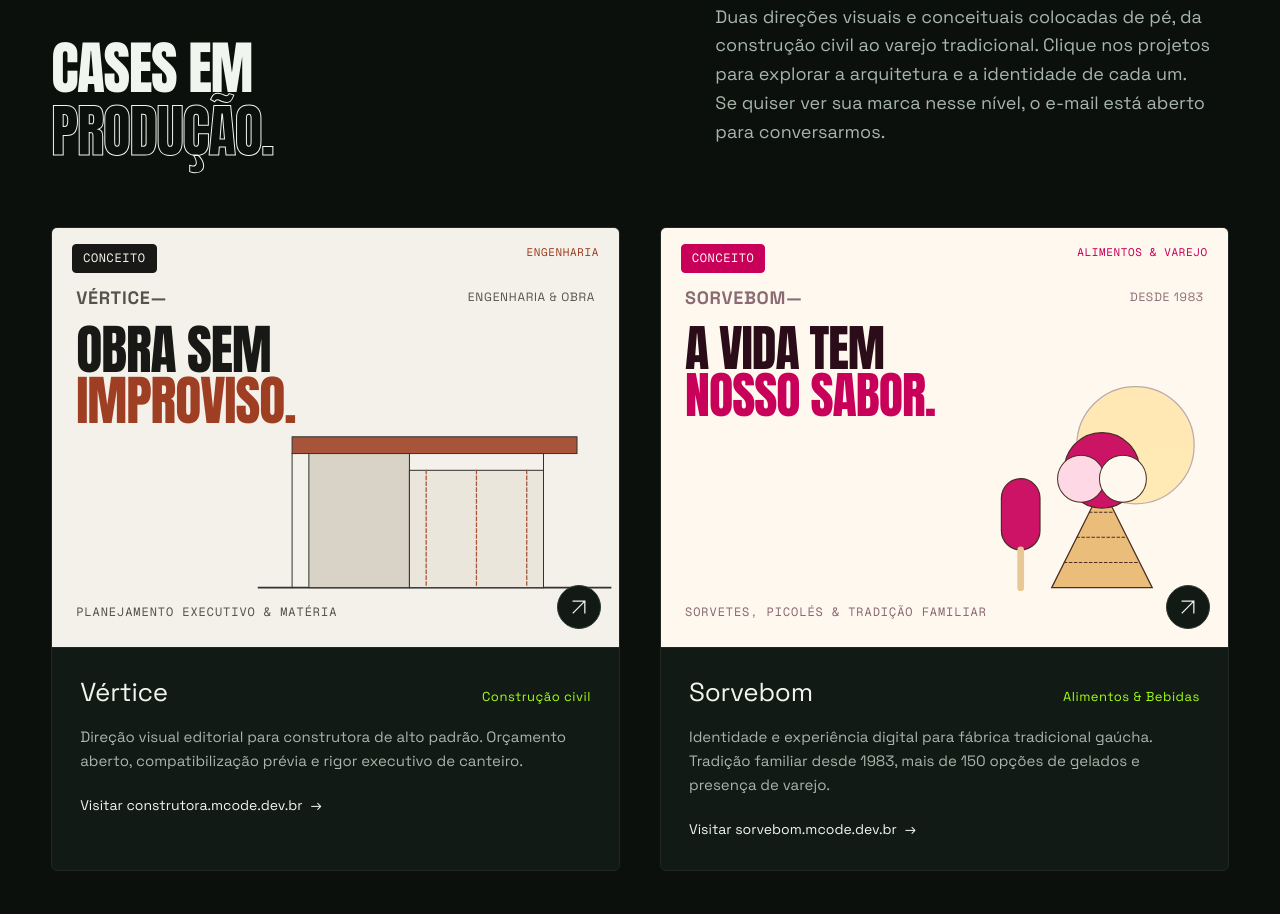
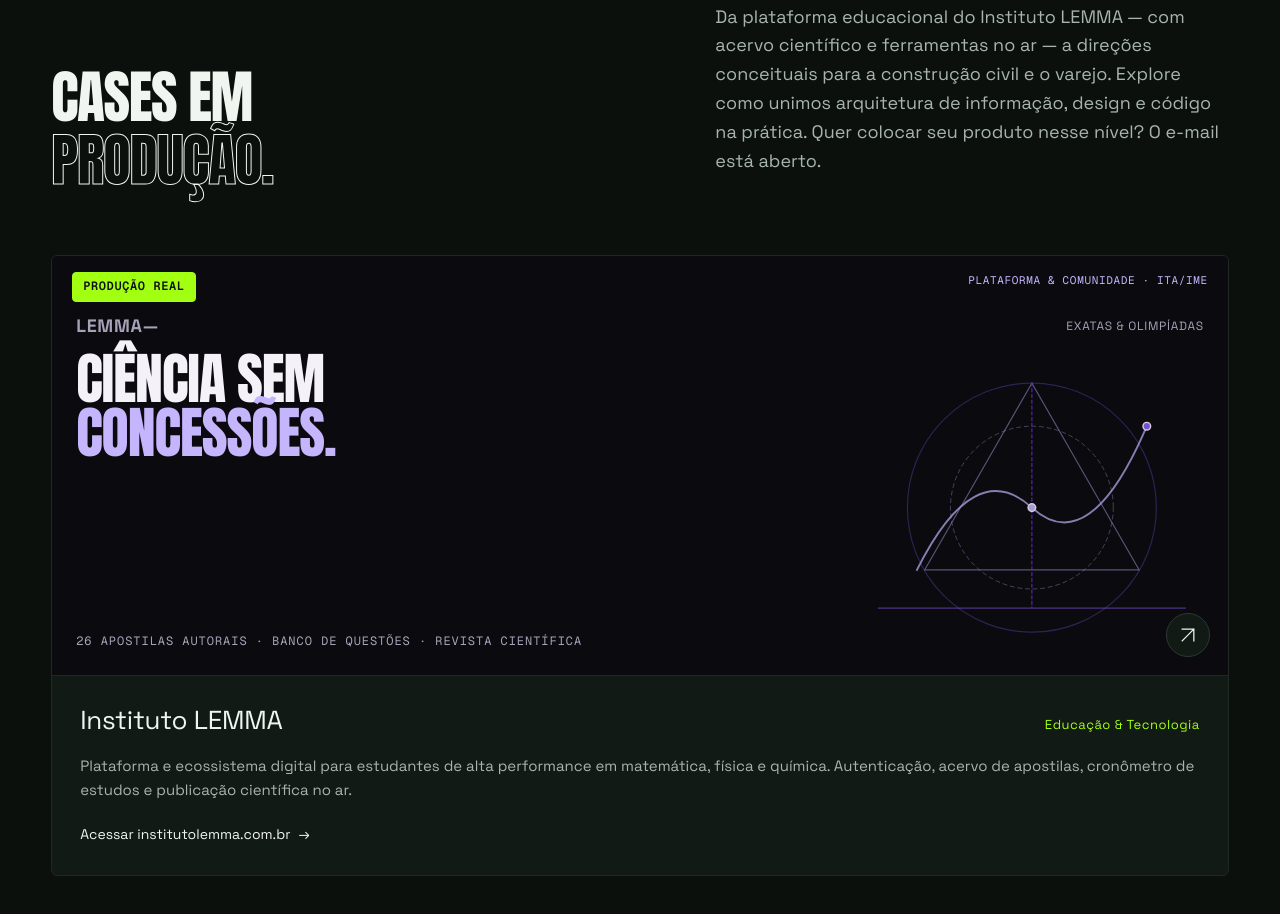
Before and after one commit to caioribi7/mcode-portfolio, a website with bundled scripts: page index.html in a window 1280 px wide. Shown: the part 920-1834 px from the top of the page. Built offline with nearby package versions, Linux system fonts and the light colour scheme.

Commit message:
feat: adicionar Instituto LEMMA como case em destaque no portfolio

```diff
--- a/index.html
+++ b/index.html
@@ -168,11 +168,54 @@
         <h2 id="work-title">CASES EM<br><span class="outlined">PRODUÇÃO.</span></h2>
       </div>
       <div class="heading-desc">
-        <p>Duas direções visuais e conceituais colocadas de pé, da construção civil ao varejo tradicional. Clique nos projetos para explorar a arquitetura e a identidade de cada um. Se quiser ver sua marca nesse nível, o e-mail está aberto para conversarmos.</p>
+        <p>Da plataforma educacional do Instituto LEMMA — com acervo científico e ferramentas no ar — a direções conceituais para a construção civil e o varejo. Explore como unimos arquitetura de informação, design e código na prática. Quer colocar seu produto nesse nível? O e-mail está aberto.</p>
       </div>
     </div>
 
     <div class="work-grid">
+      <!-- Destaque: Instituto LEMMA (Produção Real) -->
+      <article class="project-card project-card-full">
+        <a class="project project-lemma" href="https://www.institutolemma.com.br" target="_blank" rel="noopener noreferrer" aria-label="Instituto LEMMA — Abrir plataforma em nova aba">
+          <div class="project-art lemma-art">
+            <div class="project-card-header">
+              <span class="project-badge project-badge-live">PRODUÇÃO REAL</span>
+              <span class="project-metric">PLATAFORMA &amp; COMUNIDADE · ITA/IME</span>
+            </div>
+            <div class="mock-top">
+              <b>LEMMA—</b>
+              <span>EXATAS &amp; OLIMPÍADAS</span>
+            </div>
+            <div class="lemma-title-art">CIÊNCIA SEM<br><span>CONCESSÕES.</span></div>
+            <svg class="lemma-vector" viewBox="0 0 700 350" aria-hidden="true">
+              <g fill="none">
+                <circle cx="520" cy="175" r="130" stroke="#8B5CF6" stroke-width="1.2" opacity="0.35"/>
+                <circle cx="520" cy="175" r="85" stroke="#C4B5FD" stroke-width="1" stroke-dasharray="4 4" opacity="0.4"/>
+                <polygon points="520,45 632,240 408,240" stroke="#C4B5FD" stroke-width="1.2" opacity="0.5"/>
+                <line x1="360" y1="280" x2="680" y2="280" stroke="#8B5CF6" stroke-width="1.5" opacity="0.6"/>
+                <line x1="520" y1="45" x2="520" y2="280" stroke="#6D28D9" stroke-width="1.2" stroke-dasharray="3 3"/>
+                <path d="M 400 240 Q 460 120 520 175 T 640 90" stroke="#C4B5FD" stroke-width="2" opacity="0.8"/>
+                <circle cx="520" cy="175" r="4" fill="#C4B5FD"/>
+                <circle cx="640" cy="90" r="4" fill="#8B5CF6"/>
+              </g>
+            </svg>
+            <span class="mock-bottom">26 APOSTILAS AUTORAIS · BANCO DE QUESTÕES · REVISTA CIENTÍFICA</span>
+            <span class="project-open" aria-hidden="true"><svg><use href="#arrow"/></svg></span>
+          </div>
+
+          <div class="project-info">
+            <div class="project-meta-row">
+              <h3 class="project-name">Instituto LEMMA</h3>
+              <span class="project-category">Educação &amp; Tecnologia</span>
+            </div>
+            <p class="project-desc">Plataforma e ecossistema digital para estudantes de alta performance em matemática, física e química. Autenticação, acervo de apostilas, cronômetro de estudos e publicação científica no ar.</p>
+            <div class="project-footer-link">
+              <span class="link-label">Acessar institutolemma.com.br</span>
+              <span class="link-arrow">→</span>
+            </div>
+          </div>
+        </a>
+      </article>
+
       <!-- Projeto 01: Vértice Engenharia -->
       <article class="project-card">
         <a class="project project-vertice" href="https://construtora.mcode.dev.br" target="_blank" rel="noopener noreferrer" aria-label="Vértice Engenharia — Abrir projeto em nova aba">
--- a/styles.css
+++ b/styles.css
@@ -1592,3 +1592,52 @@ h2, h3 { text-wrap: balance; font-weight: 400; }
   height: 70%;
   opacity: 0.92;
 }
+
+
+/* Lemma Art (Case em Destaque) */
+.lemma-art {
+  background: #0B0A0F;
+  color: #F4F2F8;
+  border-bottom: 1px solid var(--line);
+  position: relative;
+  overflow: hidden;
+}
+.lemma-art .mock-top b,
+.lemma-art .mock-top span,
+.lemma-art .mock-bottom {
+  color: #A8A2B8;
+}
+.project-badge-live {
+  background: var(--accent);
+  color: #0B100D;
+  border-color: var(--accent);
+  font-weight: 600;
+}
+.lemma-art .project-metric {
+  font-family: var(--mono);
+  font-size: 11px;
+  color: #C4B5FD;
+  letter-spacing: 0.06em;
+}
+.lemma-title-art {
+  position: absolute;
+  top: 96px;
+  left: 24px;
+  font-family: var(--display);
+  font-size: clamp(34px, 4.5vw, 56px);
+  line-height: 0.95;
+  color: #F4F2F8;
+  letter-spacing: -0.02em;
+  z-index: 2;
+}
+.lemma-title-art span {
+  color: #C4B5FD;
+}
+.lemma-vector {
+  position: absolute;
+  right: -2%;
+  bottom: 0;
+  width: 65%;
+  height: 80%;
+  opacity: 0.85;
+}
```
Also changed, not shown: tests/site.test.mjs (+5 -2 lines).
